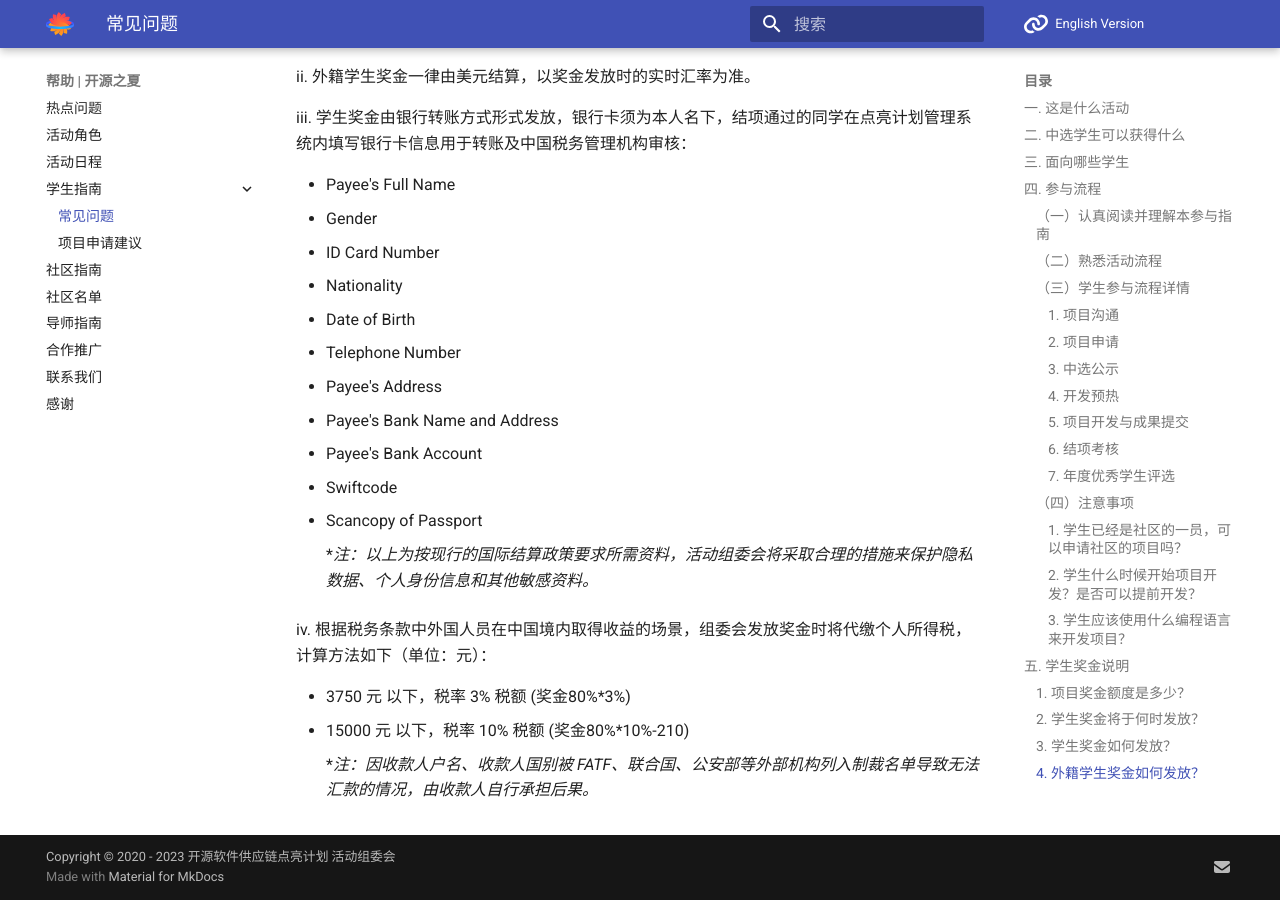
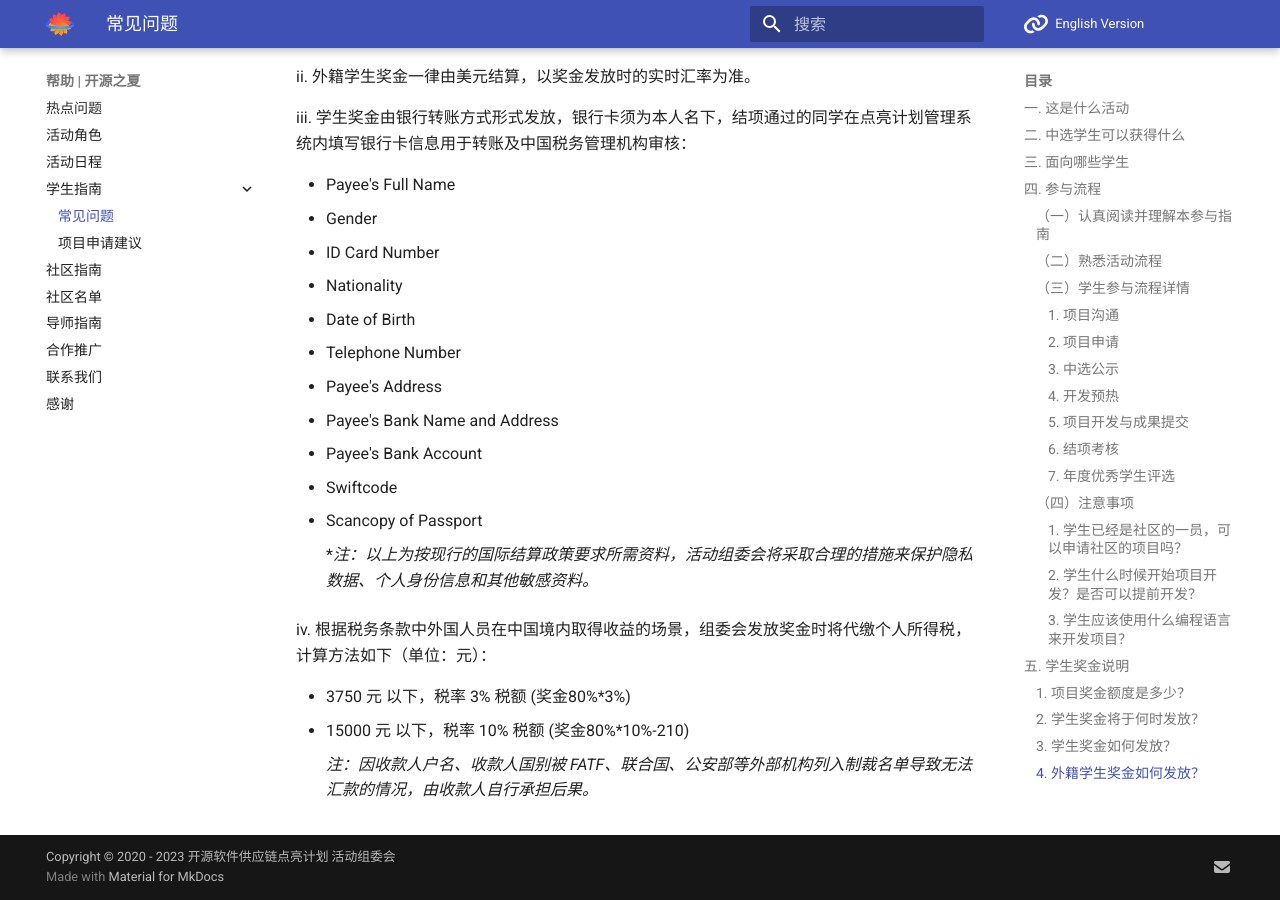
Before and after one commit to summer-ospp/help, an MkDocs documentation site: the page built from docs/student.md, in a window 1280 px wide and 900 px high, scrolled down 5708 px. Built offline with MkDocs 1.6.1 and Material for MkDocs 9.7.7, drawn with Linux system fonts in a browser that asks for light colours; comment, search, counter and statistics services are not loaded.

```diff
--- a/docs/student.md
+++ b/docs/student.md
@@ -195,4 +195,4 @@ iv. 根据税务条款中外国人员在中国境内取得收益的场景，组
 * 3750 元 以下，税率 3% 税额 (奖金80%*3%)
 * 15000 元 以下，税率 10% 税额 (奖金80%*10%-210)
 
-    **注：因收款人户名、收款人国别被* *FATF、联合国、公安部等外部机构列入制裁名单导致无法汇款的情况，由收款人自行承担后果。*
+    *注：因收款人户名、收款人国别被 FATF、联合国、公安部等外部机构列入制裁名单导致无法汇款的情况，由收款人自行承担后果。*
```
